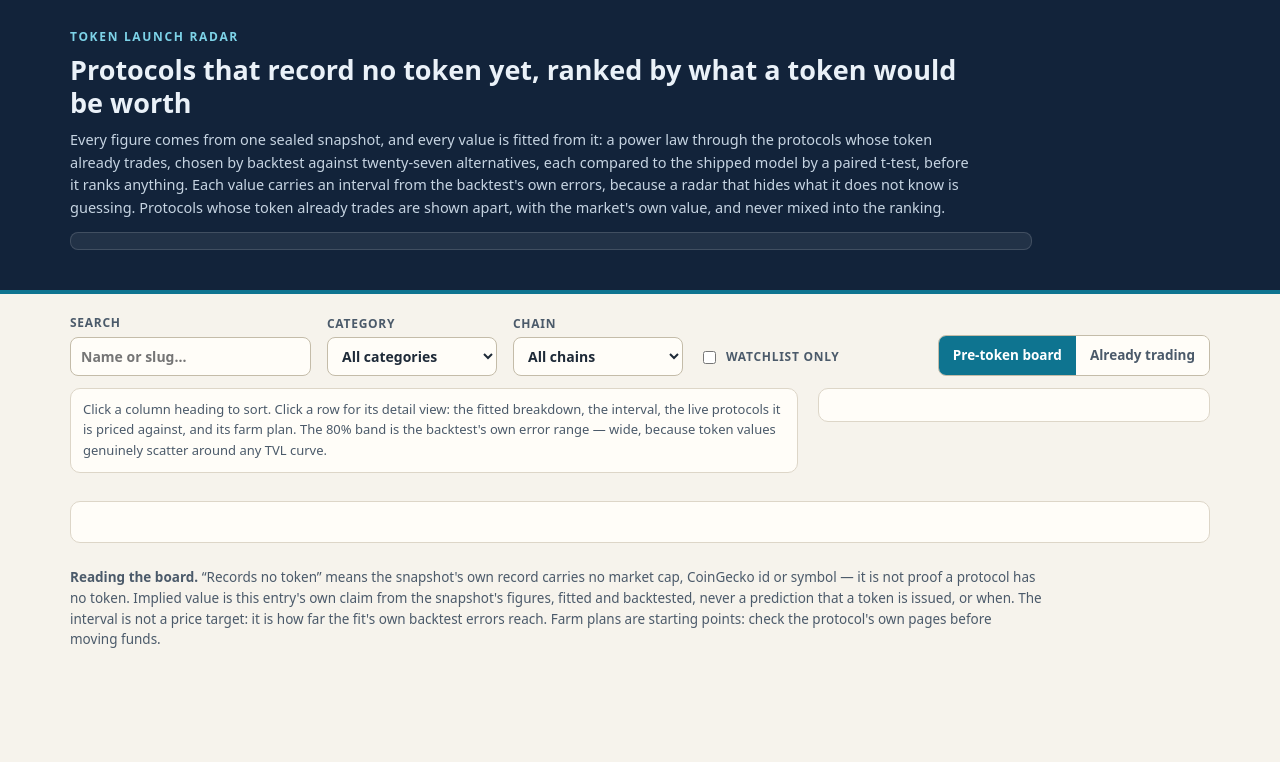
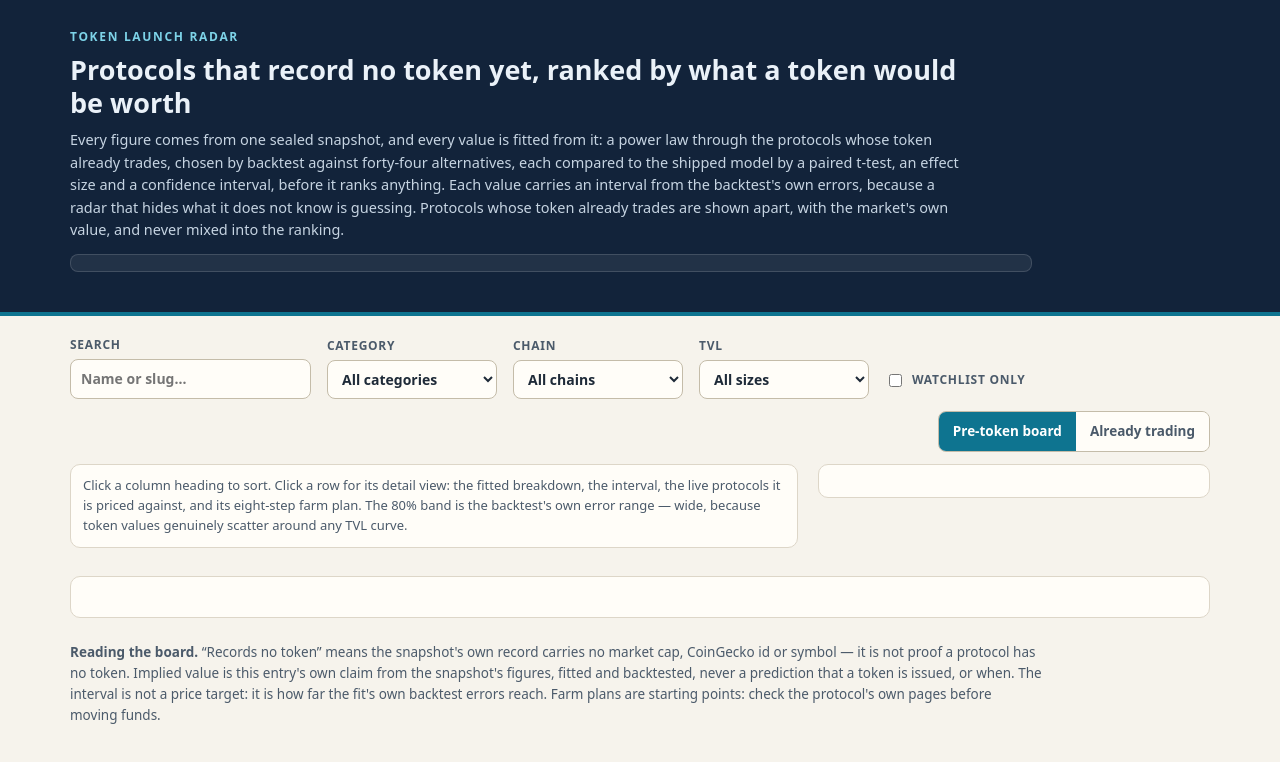
Before and after one commit to Andy74453533/token-radar, a website: page dashboard/index.html in a window 1280 px wide. Drawn offline with Linux system fonts and the light colour scheme.

Commit message:
Token launch radar v5: 45-spec bake-off with effect sizes and CIs, 8-step farm plans, TVL filter

```diff
--- a/dashboard/index.html
+++ b/dashboard/index.html
@@ -12,7 +12,7 @@
   <div class="wrap">
     <p class="kicker">Token launch radar</p>
     <h1>Protocols that record no token yet, ranked by what a token would be worth</h1>
-    <p class="lede">Every figure comes from one sealed snapshot, and every value is fitted from it: a power law through the protocols whose token already trades, chosen by backtest against twenty-seven alternatives, each compared to the shipped model by a paired t-test, before it ranks anything. Each value carries an interval from the backtest's own errors, because a radar that hides what it does not know is guessing. Protocols whose token already trades are shown apart, with the market's own value, and never mixed into the ranking.</p>
+    <p class="lede">Every figure comes from one sealed snapshot, and every value is fitted from it: a power law through the protocols whose token already trades, chosen by backtest against forty-four alternatives, each compared to the shipped model by a paired t-test, an effect size and a confidence interval, before it ranks anything. Each value carries an interval from the backtest's own errors, because a radar that hides what it does not know is guessing. Protocols whose token already trades are shown apart, with the market's own value, and never mixed into the ranking.</p>
     <p class="modelline" id="modelline"></p>
     <dl class="stats" id="stats"></dl>
   </div>
@@ -22,6 +22,7 @@
     <label>Search <input id="q" type="search" placeholder="Name or slug…" autocomplete="off"></label>
     <label>Category <select id="cat"><option value="all">All categories</option></select></label>
     <label>Chain <select id="chain"><option value="all">All chains</option></select></label>
+    <label>TVL <select id="tvl"><option value="all">All sizes</option><option value="under10">Under $10M</option><option value="10-100">$10M – $100M</option><option value="100-1000">$100M – $1B</option><option value="over1000">Over $1B</option></select></label>
     <label class="check"><input id="watch" type="checkbox"> Watchlist only</label>
     <div class="tabs" role="tablist">
       <button id="tab-board" role="tab" aria-selected="true">Pre-token board</button>
@@ -35,7 +36,7 @@
         <thead><tr id="headrow"></tr></thead>
         <tbody id="rows"></tbody>
       </table>
-      <p class="hint">Click a column heading to sort. Click a row for its detail view: the fitted breakdown, the interval, the live protocols it is priced against, and its farm plan. The 80% band is the backtest's own error range — wide, because token values genuinely scatter around any TVL curve.</p>
+      <p class="hint">Click a column heading to sort. Click a row for its detail view: the fitted breakdown, the interval, the live protocols it is priced against, and its eight-step farm plan. The 80% band is the backtest's own error range — wide, because token values genuinely scatter around any TVL curve.</p>
     </div>
     <aside class="detail" id="detail" aria-label="Protocol detail"></aside>
   </div>
```
